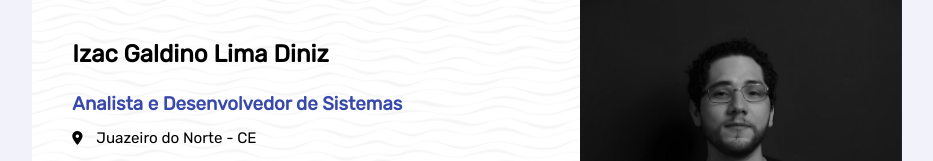
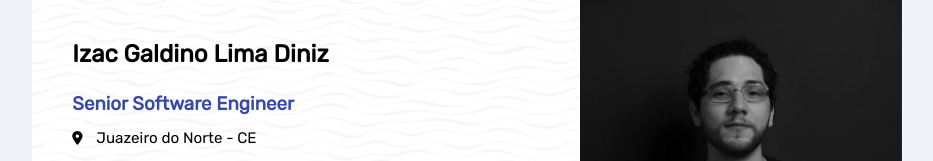
Before and after one commit to izacgaldino23/izacgaldino23, a plain HTML site: page curriculo/index.html in a window 1280 px wide. Shown: the top 161 px of the page, without its empty margins (173-1106 px from the left). Drawn offline with Linux system fonts and the light colour scheme.

Commit message:
Senior Software Engineer

```diff
--- a/curriculo/index.html
+++ b/curriculo/index.html
@@ -17,7 +17,7 @@
 		<article>
 			<header>
 				<h1>Izac Galdino Lima Diniz</h1>
-				<h3>Analista e Desenvolvedor de Sistemas</h3>
+				<h3>Senior Software Engineer</h3>
 
 				<p><i class="fa fa-map-marker-alt"></i> Juazeiro do Norte - CE</p>
 				<a href="https://wa.me/5588996019489">
```
